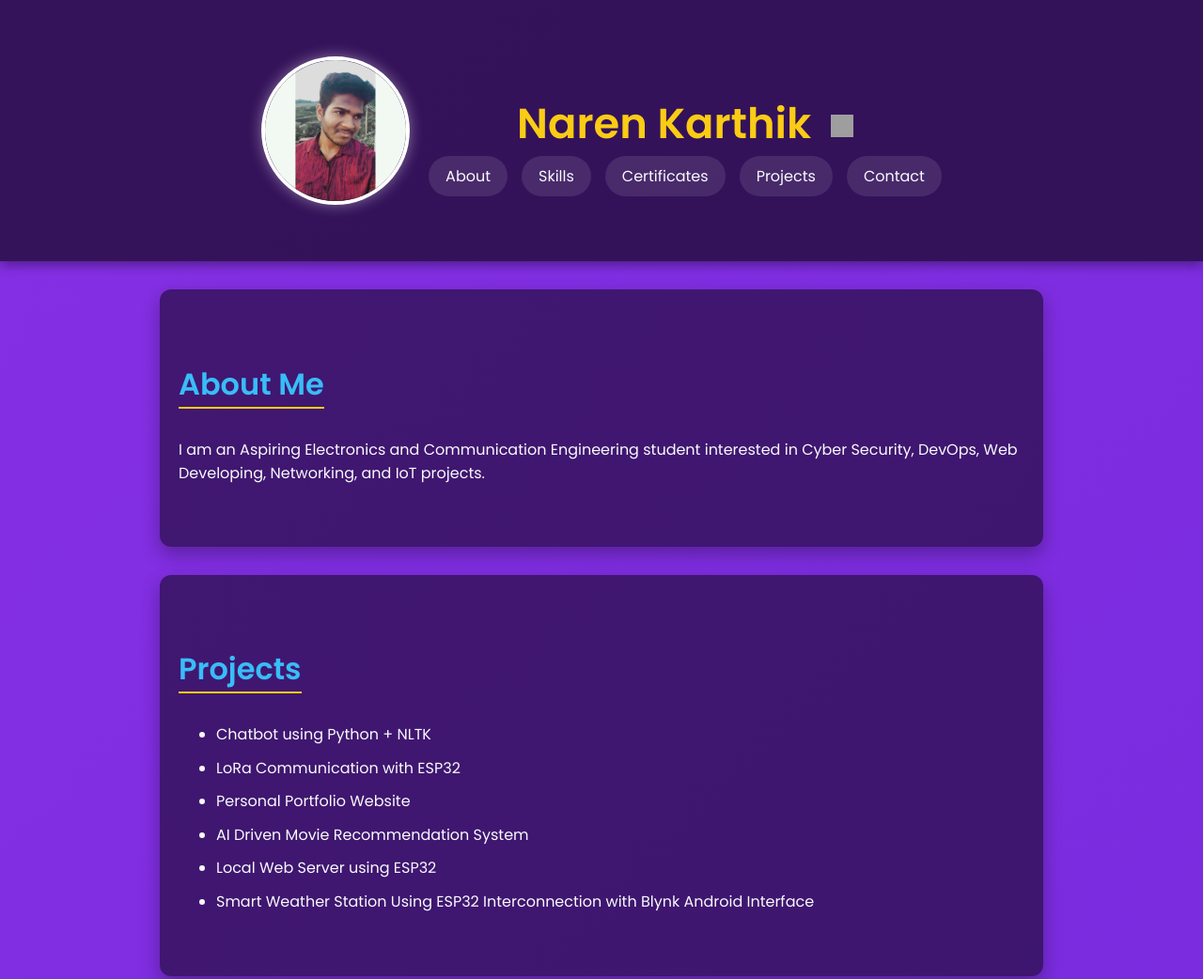
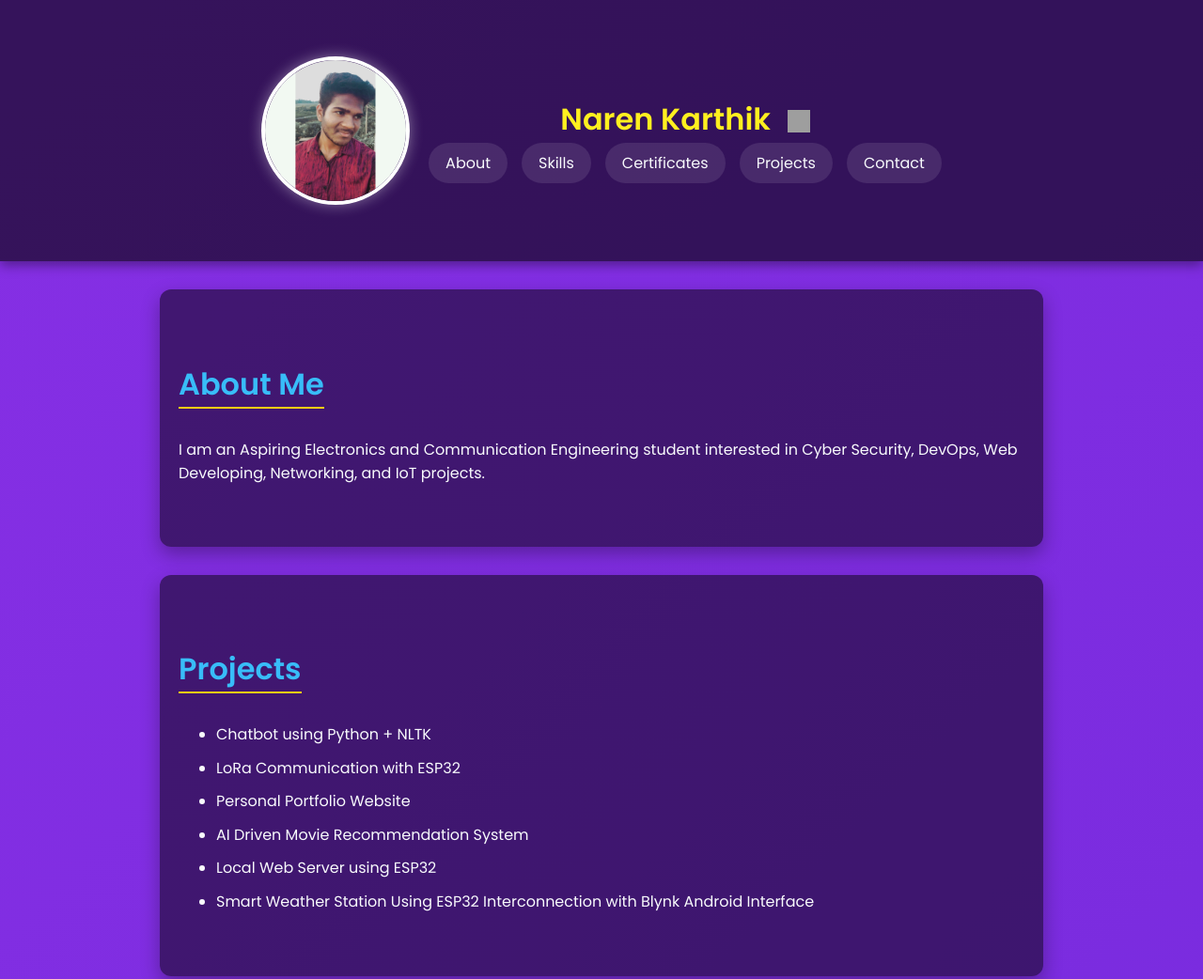
Before and after one commit to Narenkarthik-07/portfolio, a plain HTML site: page index.html in a window 1280 px wide. Shown: the top 1042 px of the page at 94% size. Drawn offline with Linux system fonts and the light colour scheme; grey boxes are pictures that could not be loaded.

Commit message:
Everything's Perfect

```diff
--- a/style.css
+++ b/style.css
@@ -38,9 +38,9 @@ header {
 }
 
 h1 {
-  font-size: 2.8rem;
+  font-size: 2rem;
   margin-bottom: 10px;
-  color: #facc15;
+  color: #fff01f;
 }
 
 nav ul {
```
